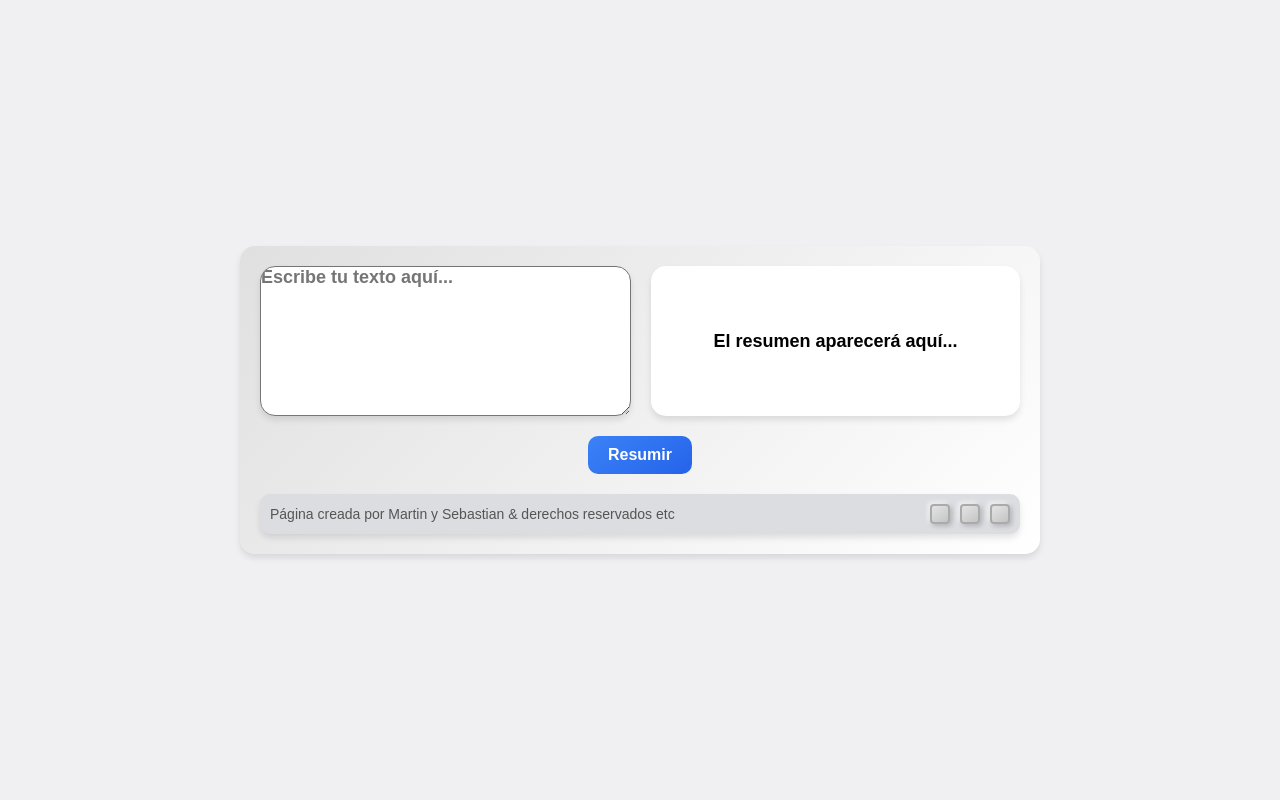
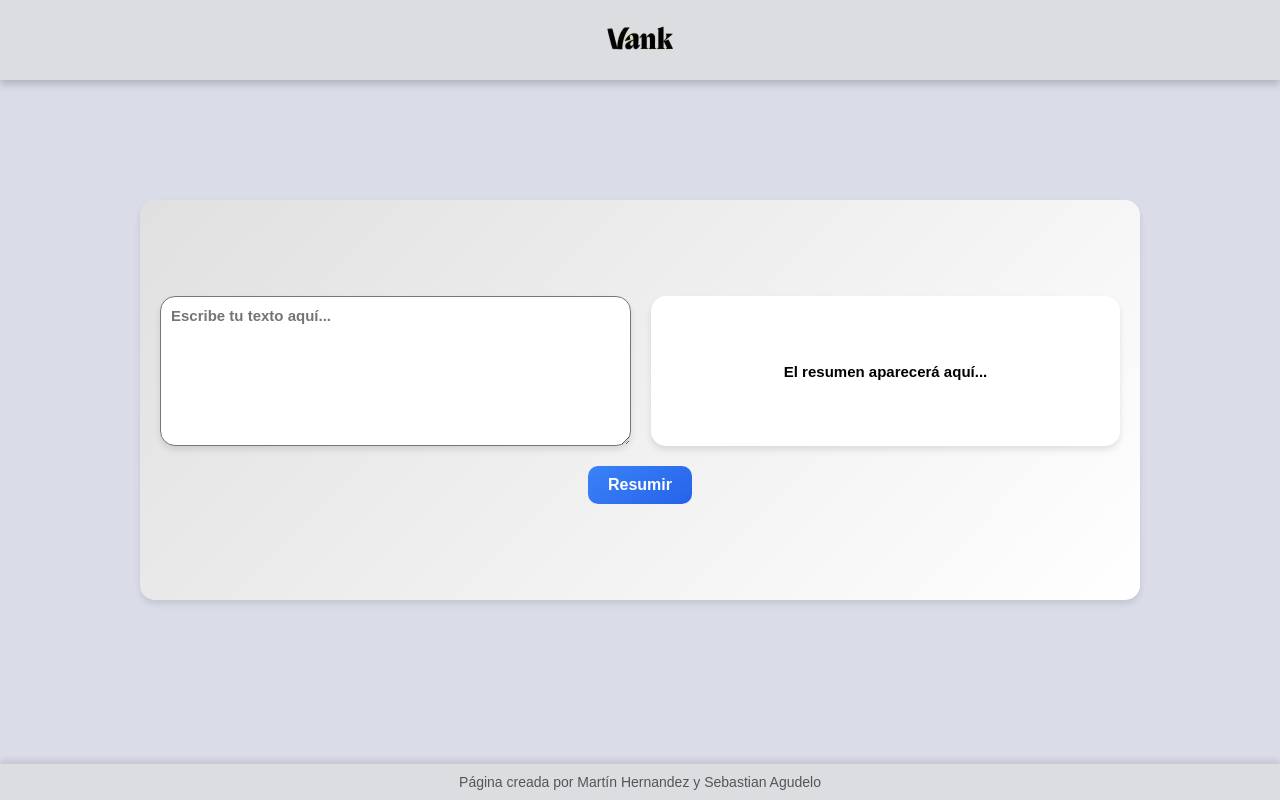
Before and after one commit to Martiinhz/VankVersity-Banckend-1, a plain HTML site: page ejercicio1.html in a window 1280 px wide. Drawn offline with Linux system fonts and the light colour scheme.

Commit message:
Estilos y modificaciones

```diff
--- a/ejercicio1.html
+++ b/ejercicio1.html
@@ -7,23 +7,25 @@
   <link rel="stylesheet" href="styles/ejercicio1.css">
 </head>
 <body>
+  <header>
+    <a href="index.html">
+      <img src="images/vankLogo.jpeg" alt="Logo" class="logo">
+    </a>
+  </header>
   <div class="main-container">
     <div class="content">
       <textarea class="box" id="texto" placeholder="Escribe tu texto aquí..."></textarea>
-      <div class="box" id="resumen">El resumen aparecerá aquí...</div>
+      <div class="boxResumen" id="resumen">El resumen aparecerá aquí...</div>
     </div>
     <div class="action">
       <button class="button" onclick="resumirConIA()">Resumir</button>
     </div>
-    <footer>
-      <p class="footer-text">Página creada por Martin y Sebastian & derechos reservados etc</p>
-      <div class="footer-buttons">
-        <button class="footer-btn" onclick="window.location.href='page1.html'"></button>
-        <button class="footer-btn" onclick="window.location.href='page2.html'"></button>
-        <button class="footer-btn" onclick="window.location.href='page3.html'"></button>
-      </div>
-    </footer>
   </div>
+  <footer>
+    <p class="footer-text">Página creada por Martín Hernandez y Sebastian Agudelo</p>
+    <div class="footer-buttons">
+    </div>
+  </footer>
 
   <script src="js/Resumen.js"></script>
 </body>
--- a/styles/ejercicio1.css
+++ b/styles/ejercicio1.css
@@ -1,3 +1,22 @@
+header {
+  position: fixed;
+  top: 0;
+  left: 0;
+  width: 100%;
+  display: flex;
+  justify-content: center;
+  height: 80px;
+  align-items: center;
+  background: #dcdde1;
+  padding: 20px;
+  box-shadow: 0 4px 8px rgba(0, 0, 0, 0.2);
+  z-index: 1000; /* Asegura que esté por encima de otros elementos */
+}
+
+header .logo {
+  max-width: 100px;
+}
+
 * {
   margin: 0;
   padding: 0;
@@ -9,17 +28,23 @@
   display: flex;
   justify-content: center;
   align-items: center;
+  flex-direction: column;
   min-height: 100vh;
-    background: #f0f0f3;
+  margin: 0;
+  padding: 10px;
+  background: #DADDE8;
 }
 
 .main-container {
+  flex: 1;
   display: flex;
+  justify-content: center;
   flex-direction: column;
   align-items: center;
   gap: 20px;
   width: 100%;
-    max-width: 800px;
+  max-width: 1000px;
+  max-height: 400px;
   padding: 20px;
   background: linear-gradient(135deg, #e0e0e0, #ffffff);
   border-radius: 15px;
@@ -42,9 +67,29 @@
   justify-content: center;
   align-items: center;
   font-size: 18px;
+  padding: 10px;
   font-weight: bold;
   box-shadow: 0 4px 6px rgba(0, 0, 0, 0.1);
   transition: transform 0.3s ease, box-shadow 0.3s ease;
+}
+
+.box, .boxResumen {
+  flex: 1;
+  height: 150px;
+  background: #fff;
+  border-radius: 15px;
+  display: flex;
+  justify-content: center;
+  align-items: center;
+  font-size: 15px;
+  padding: 10px;
+  font-weight: bold;
+  box-shadow: 0 4px 6px rgba(0, 0, 0, 0.1);
+  transition: transform 0.3s ease, box-shadow 0.3s ease;
+  overflow: auto; /* Habilitar scroll cuando el texto es demasiado grande */
+  word-wrap: break-word; /* Evitar desbordamiento de palabras largas */
+  overflow-wrap: break-word; /* Compatibilidad adicional */
+  text-align: justify; /* Justificar texto */
 }
 
 .box:hover {
@@ -74,15 +119,21 @@
   transform: scale(1.1);
 }
 
+
+
 footer {
-    display: flex;
-    justify-content: space-between;
-    align-items: center;
+  position: fixed;
+  bottom: 0;
+  left: 0;
   width: 100%;
   background: #dcdde1;
+  box-shadow: 0 -4px 6px rgba(0, 0, 0, 0.1);
   padding: 10px;
-    border-radius: 10px;
-    box-shadow: 0 4px 6px rgba(0, 0, 0, 0.1);
+  text-align: center;
+  font-size: 14px;
+  display: flex;
+  justify-content: center;
+  align-items: center;
 }
 
 .footer-text {
--- a/styles/index.css
+++ b/styles/index.css
@@ -14,11 +14,21 @@
     color: #333;
   }
 
-  header {
-    text-align: center;
-    margin-top: 20px;
-  }
 
+
+header {
+  display: flex;
+  justify-content: center;
+  height: 80px;
+  align-items: center;
+  background: #dcdde1;
+  padding: 20px;
+  box-shadow: 0 4px 8px rgba(0, 0, 0, 0.2);
+}
+
+header .logo {
+  max-width: 100px;
+}
   .container {
     display: flex;
     justify-content: center;
@@ -59,28 +69,9 @@
     display: flex;
     justify-content: space-between;
     align-items: center;
+    box-shadow: 0 -4px 6px rgba(0, 0, 0, 0.1);
   }
 
   .footer-text {
     flex: 1;
   }
-
-  .footer-buttons {
-    display: flex;
-    gap: 10px;
-  }
-
-  .footer-button {
-    width: 20px;
-    height: 20px;
-    background: #fff;
-    border: 2px solid #333;
-    border-radius: 4px;
-    transition: background 0.3s ease, transform 0.3s ease;
-    cursor: pointer;
-  }
-
-  .footer-button:hover {
-    background: #333;
-    transform: scale(1.1);
-  }
```
Also changed, not shown: ejercicio2.html (+1 -1 lines), ejercicio3.html (+1 -1 lines), index.html (+2 -6 lines), images/vankLogo.jpeg (added). Lines whose indentation alone changed are shown as unchanged.
